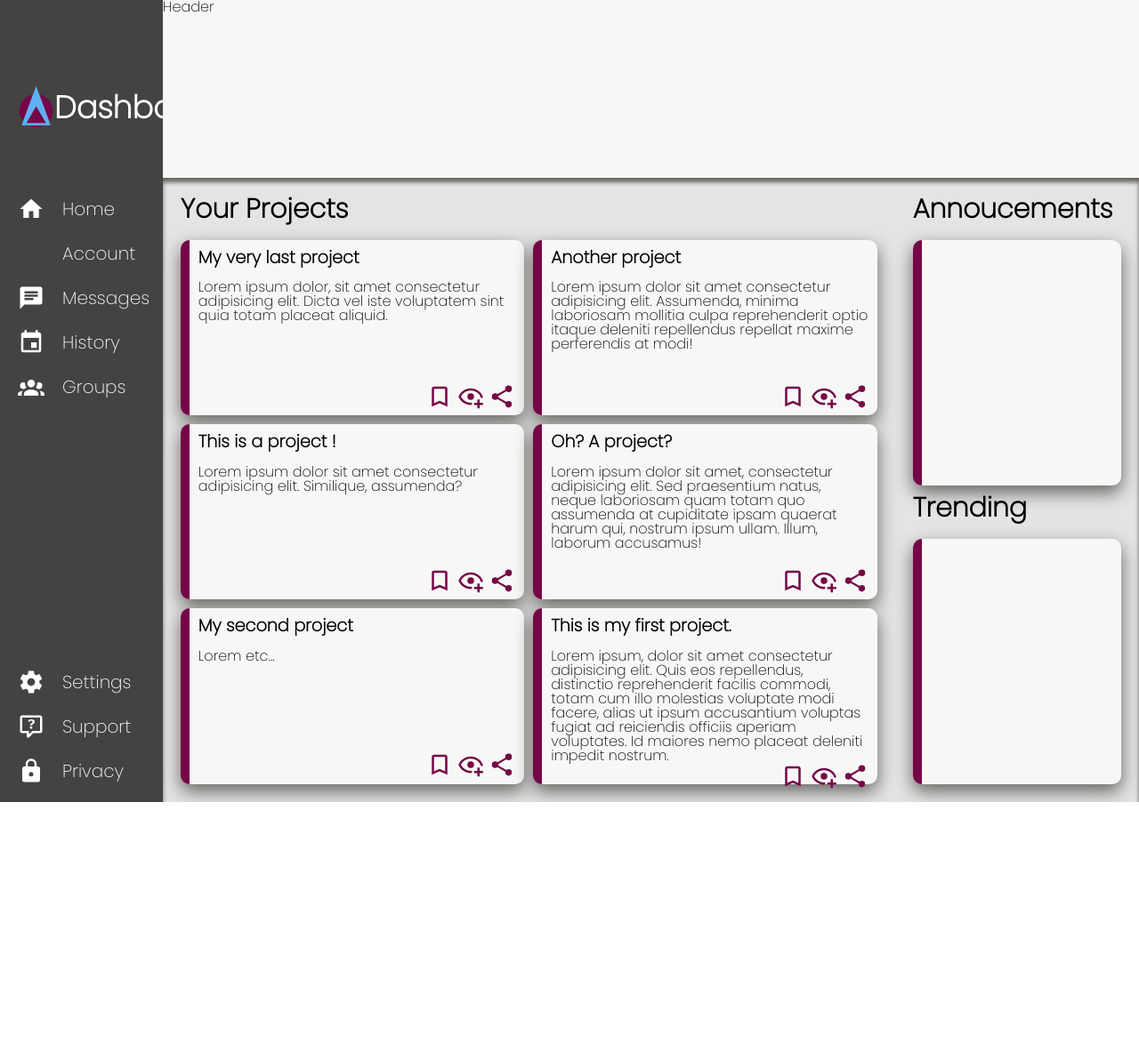
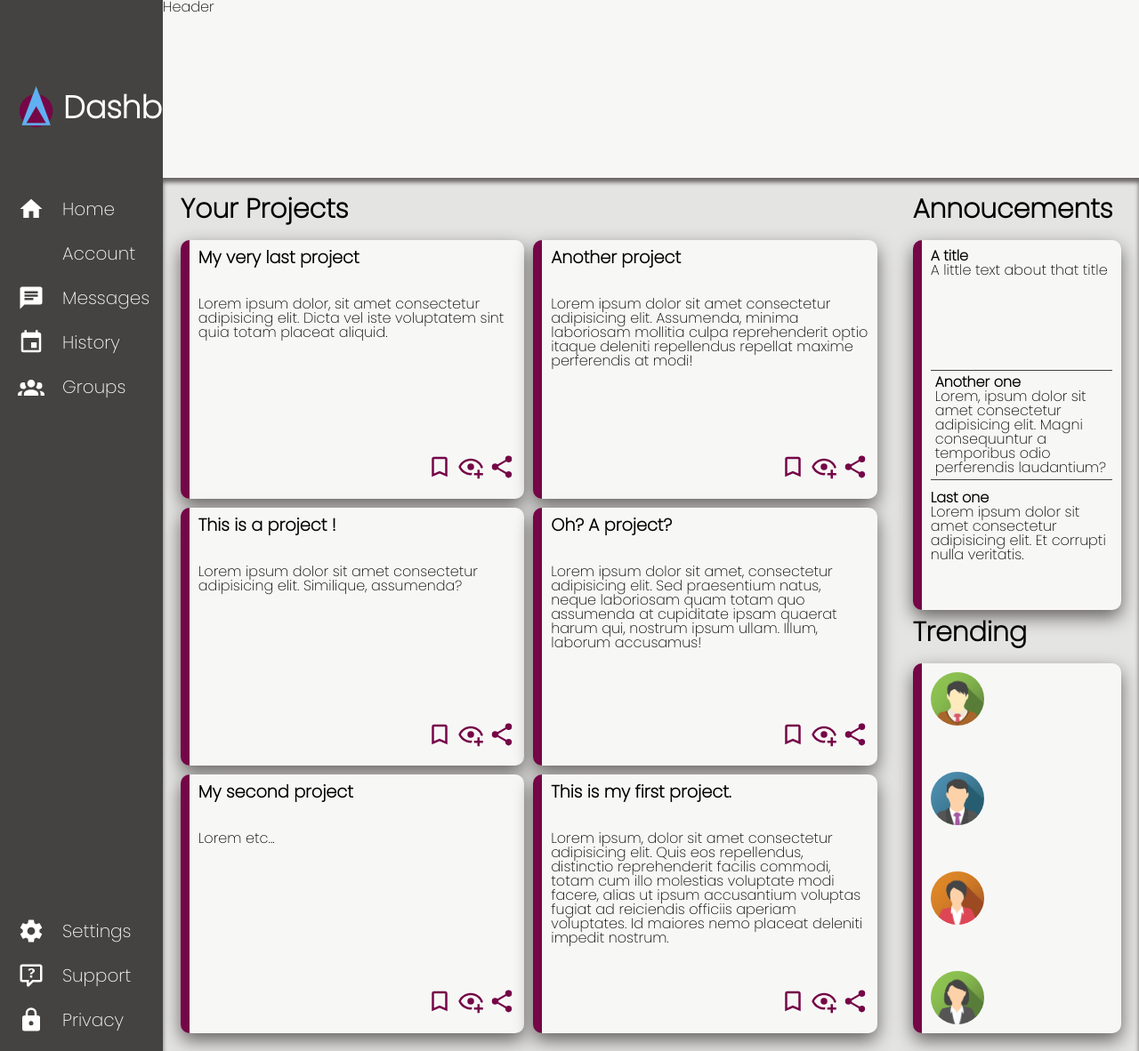
Before and after one commit to eSuardOdin/odin-admin-dashboard, a plain HTML site: page index.html in a window 1280 px wide. Shown: the whole page at 89% size. Before the commit the page ends 902 px from the top, so only its background shows below. Drawn offline with Linux system fonts and the light colour scheme.

Commit message:
finishing last body card

```diff
--- a/index.html
+++ b/index.html
@@ -128,8 +128,28 @@
 
             <div class="annoucements">
                 <p class="top title">Annoucements</p>
-                <div class="side-card" id="side-one"></div>
-                <div class="side-card" id="side-two"></div>
+                <div class="side-card" id="side-one">
+                    <div>
+                        <p class="a-title">A title</p>
+                        <p class="a-text">A little text about that title</p>
+                    </div>
+
+                    <div class="middle">
+                        <p class="a-title ">Another one</p>
+                        <p class="a-text">Lorem, ipsum dolor sit amet consectetur adipisicing elit. Magni consequuntur a temporibus odio perferendis laudantium?</p>
+                    </div>
+
+                    <div>
+                        <p class="a-title">Last one</p>
+                        <p class="a-text">Lorem ipsum dolor sit amet consectetur adipisicing elit. Et corrupti nulla veritatis.</p>
+                    </div>
+                </div>
+                <div class="side-card" id="side-two">
+                    <img src="./icons/avatar2.png" class="avatar" alt="avatar">
+                    <img src="./icons/avatar1.png" class="avatar" alt="avatar">
+                    <img src="./icons/avatar3.png" class="avatar" alt="avatar">
+                    <img src="./icons/avatar4.png" class="avatar" alt="avatar">
+                </div>
                 <p class="bottom title">Trending</p>
             </div>
 
--- a/style.css
+++ b/style.css
@@ -154,15 +154,9 @@ table {
     grid-template-rows: 200px 2fr 1fr;
 }
 
-.side-title{
-    display: flex;
-    justify-content: space-around;
-    align-items: center;
-    font-weight: 800;
-    font-size: 35px;
-}
 
-.icon{
+
+.icon {
     display: flex;
     font-size: 20px;
     align-items: center;
@@ -171,12 +165,13 @@ table {
 }
 
 
-.main-icons{
+.main-icons {
     display: flex;
     flex-direction: column;
     gap: 20px;
 }
-.secondary-icons{
+
+.secondary-icons {
     display: flex;
     flex-direction: column;
     justify-content: flex-end;
@@ -311,8 +306,9 @@ table {
     /* overflow: scroll; */
     border-left: 10px rgb(117, 6, 71) solid;
     display: grid;
-    grid-template-rows: 20% 1fr 15%;
+    grid-template-rows: 1fr 1fr 1fr;
     padding: 10px;
+    gap: 12px;
 }
 
 #side-one {
@@ -322,3 +318,29 @@ table {
 #side-two {
     grid-row: 4/5;
 }
+
+.side-title {
+    display: flex;
+    justify-content: space-around;
+    align-items: center;
+    gap: 10px;
+    font-weight: 800;
+    font-size: 35px;
+}
+
+.a-title {
+    font-weight: 700;
+}
+
+.middle{
+    border-top: #444341 1px solid;
+    border-bottom: #444341 1px solid;
+    padding: 5px;
+}
+
+.avatar{
+    vertical-align: middle;
+    width: 60px;
+    height: 60px;
+    border-radius: 50%;
+}
```
Also changed, not shown: icons/avatar1.png (added), icons/avatar2.png (added), icons/avatar3.png (added), icons/avatar4.png (added).
